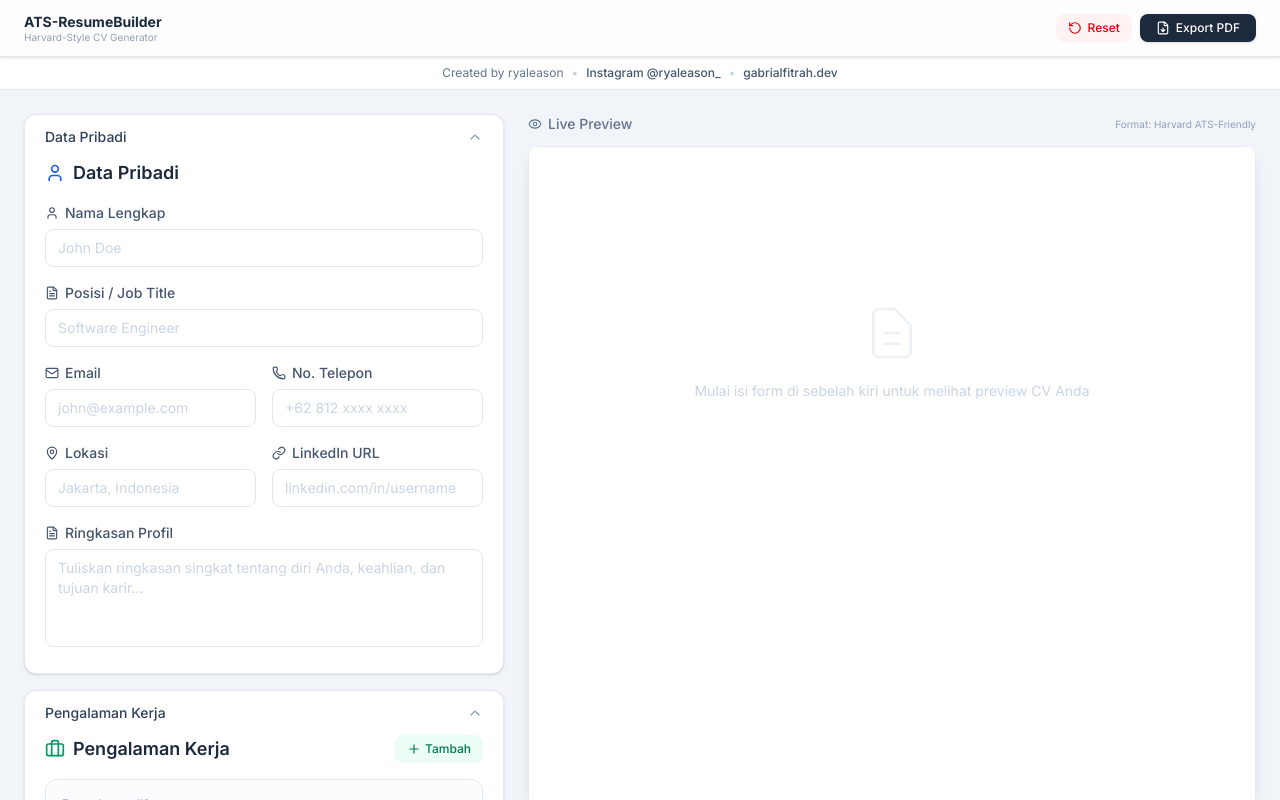
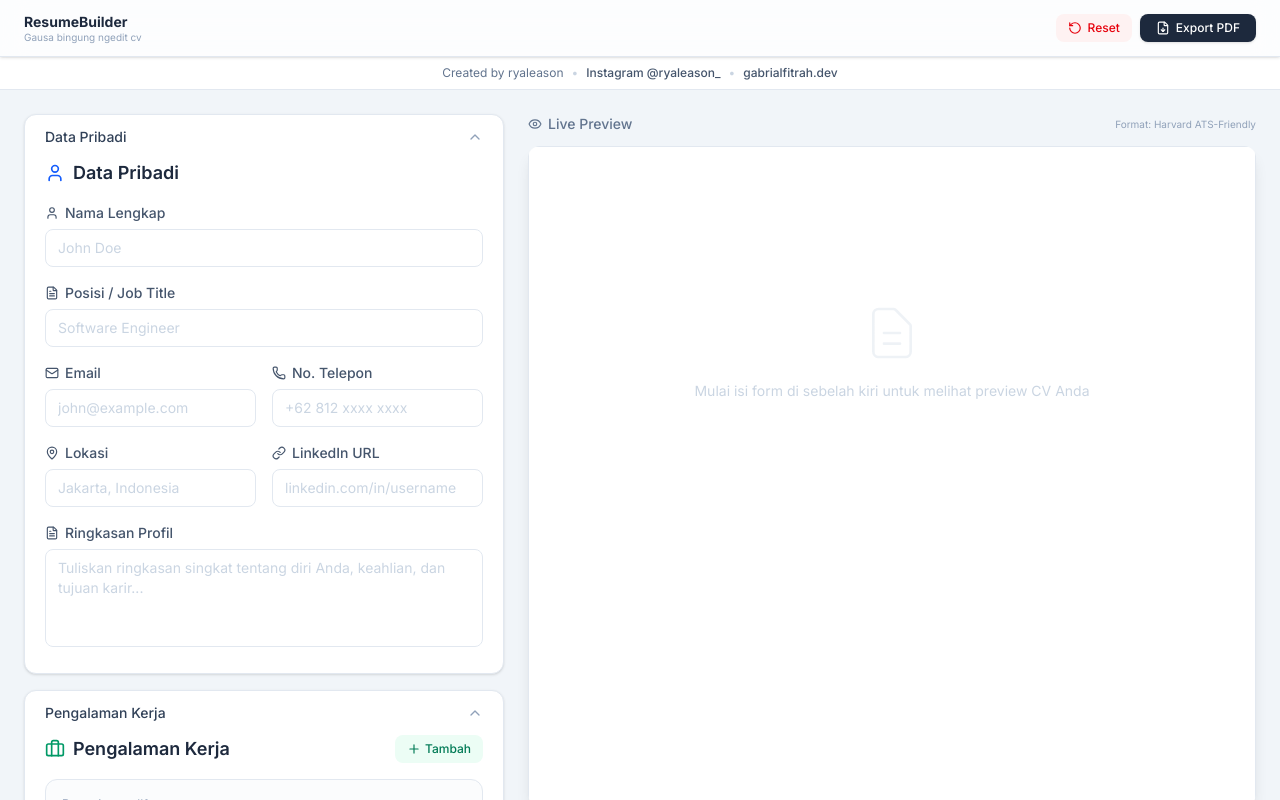
Before and after one commit to ryaleason/generate-cv, a React (Vite) app: page / in a window 1280 px wide. Shown: the top 800 px of the page. Built offline with nearby package versions, Linux system fonts and the light colour scheme; what @react-pdf/renderer would draw is missing.

Commit message:
update header text for clarity and relevance

```diff
--- a/src/App.jsx
+++ b/src/App.jsx
@@ -70,8 +70,8 @@ function App() {
         <div className="max-w-[1600px] mx-auto px-4 sm:px-6 h-14 flex items-center justify-between">
           <div className="flex items-center gap-2.5">
             <div>
-              <h1 className="text-sm font-bold text-slate-800 leading-tight">ATS-ResumeBuilder</h1>
-              <p className="text-[10px] text-slate-400 leading-tight">Harvard-Style CV Generator</p>
+              <h1 className="text-sm font-bold text-slate-800 leading-tight">ResumeBuilder</h1>
+              <p className="text-[10px] text-slate-400 leading-tight">Gausa bingung ngedit cv</p>
             </div>
           </div>
 
```
